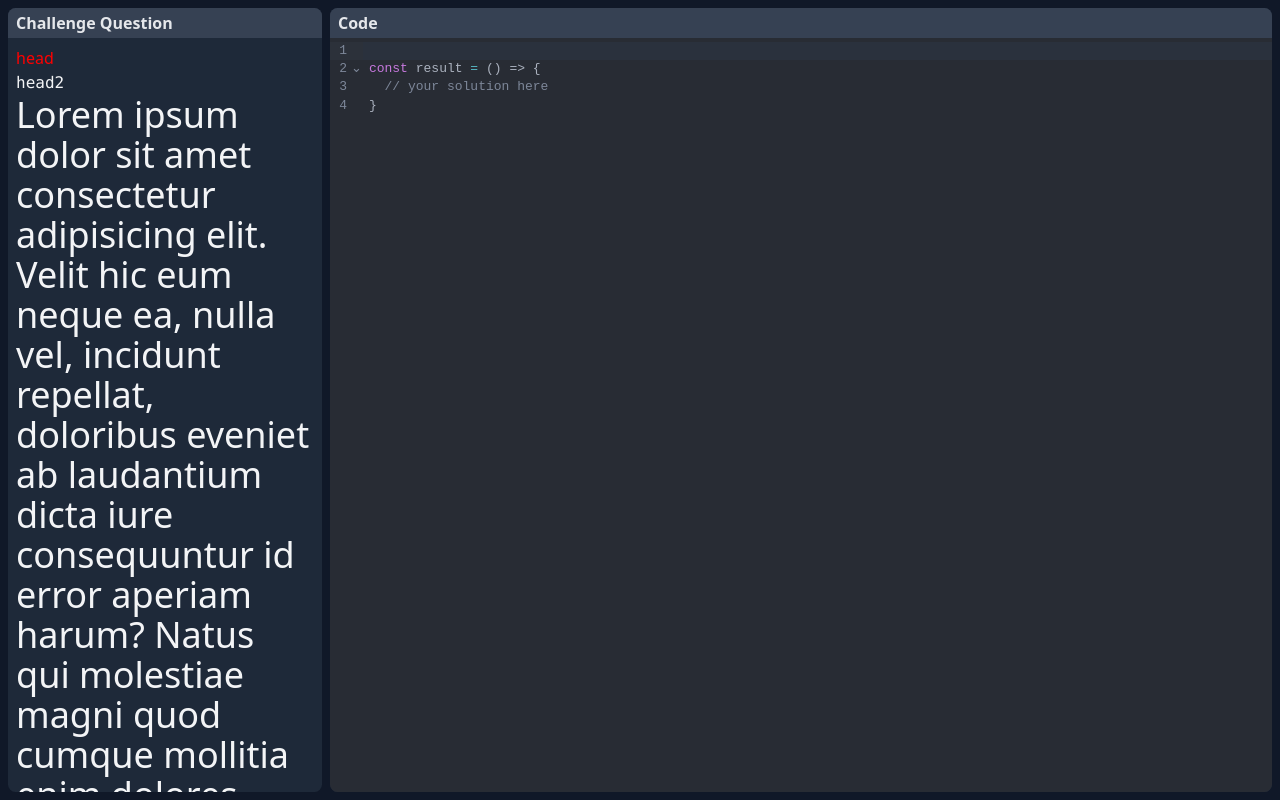
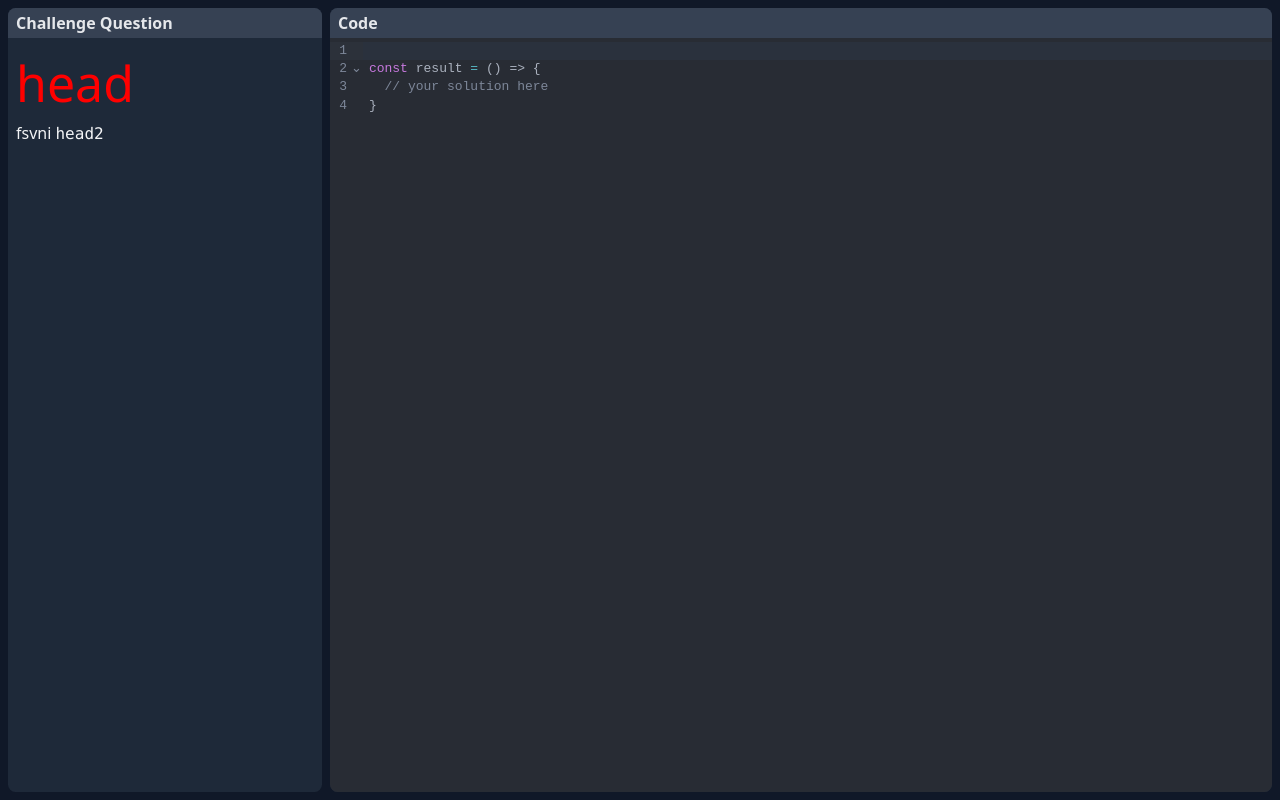
Before and after one commit to Yonava/code-swap, a React (Vite) app in the folder client/: page / in a window 1280 px wide. Built offline with nearby package versions, Linux system fonts and the light colour scheme.

Commit message:
css example

```diff
--- a/client/src/App.tsx
+++ b/client/src/App.tsx
@@ -12,19 +12,6 @@ function App() {
         >
           <div className="overflow-auto p-2 text-gray-100">
             <ProblemStatement />
-            <span className="text-4xl">
-              Lorem ipsum dolor sit amet consectetur adipisicing elit. Velit hic
-              eum neque ea, nulla vel, incidunt repellat, doloribus eveniet ab
-              laudantium dicta iure consequuntur id error aperiam harum? Natus
-              qui molestiae magni quod cumque mollitia enim dolores odio, quo
-              recusandae est quasi sint atque doloremque autem quibusdam.
-              Accusamus natus laborum recusandae est, totam, repellendus minus
-              velit optio officiis aliquam laudantium impedit, commodi sunt!
-              Rem, temporibus eius delectus nam deserunt aut nemo ex cupiditate
-              voluptate dignissimos consequuntur, itaque dolorem! Ab iusto harum
-              nisi beatae ipsam iste id fuga quia asperiores? Odit perferendis
-              eveniet nulla amet corrupti quas aliquam in tenetur nobis!
-            </span>
           </div>
         </TitledContainer>
         <TitledContainer
--- a/client/src/components/ProblemStatement.tsx
+++ b/client/src/components/ProblemStatement.tsx
@@ -1,17 +1,18 @@
 import ReactMarkdown from 'react-markdown';
 import rehypeRaw from 'rehype-raw';
+import mycssclassed from './classes';
 
 export const ProblemStatement = () => {
-  const classes = '<style> .test { color: red } </style>';
   const content = `
-  <h1 class="test">head</h1>
+  <header>head</header>
+  <custom>fsvni</custom>
   <code>head2</code>
   `;
   return (
     <div>
       <ReactMarkdown
         rehypePlugins={[rehypeRaw]}
-        children={content + ' ' + classes}
+        children={content + ' ' + mycssclassed}
       />
     </div>
   );
--- /dev/null
+++ b/client/src/components/classes.css
@@ -0,0 +1,8 @@
+header {
+  color: red;
+  font-size: 50px;
+}
+
+this_thing {
+  color: 'green';
+}
--- /dev/null
+++ b/client/src/components/classes.ts
@@ -0,0 +1,2 @@
+import * as classes from './classes.css'
+export default `<style> ${classes} </style>`
```
